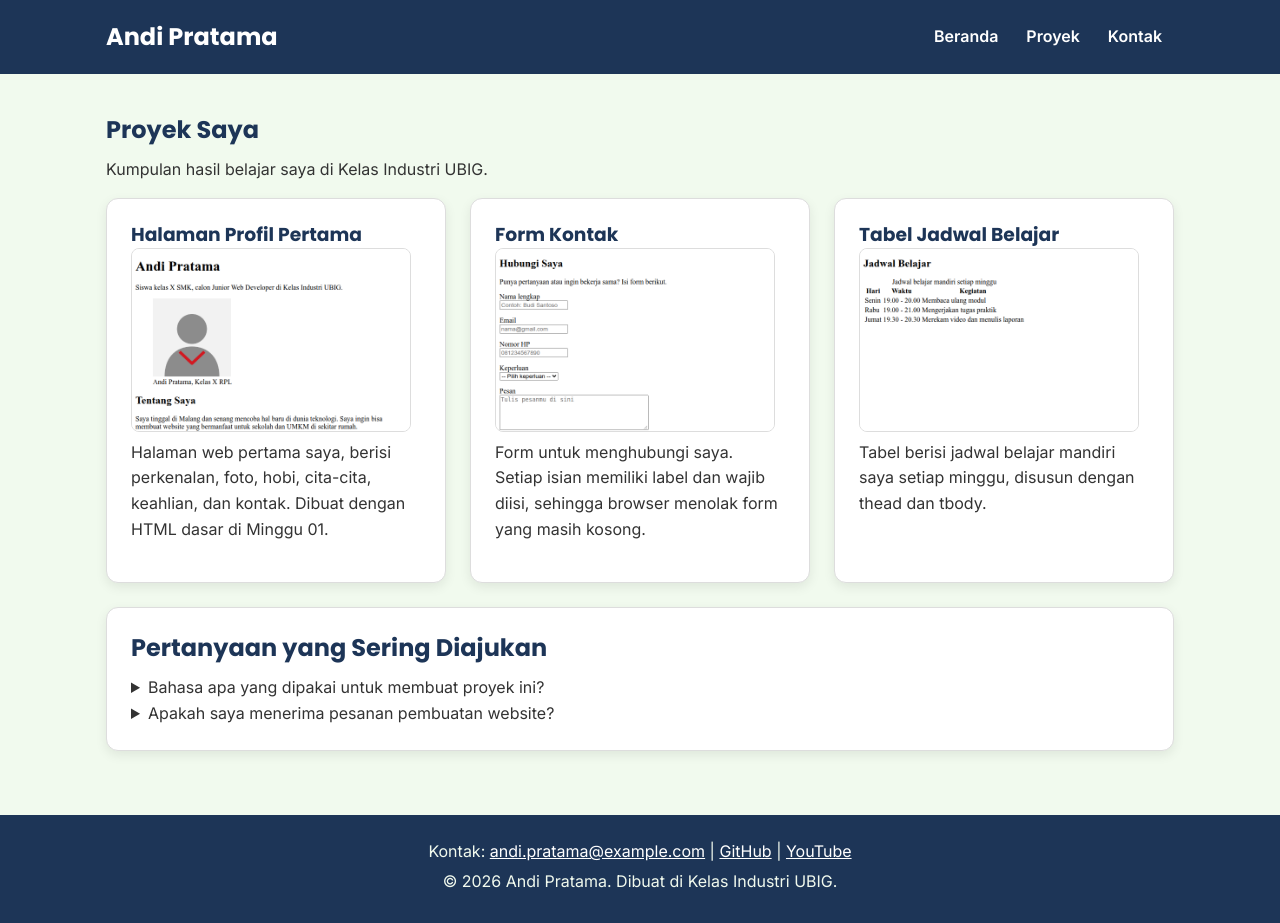
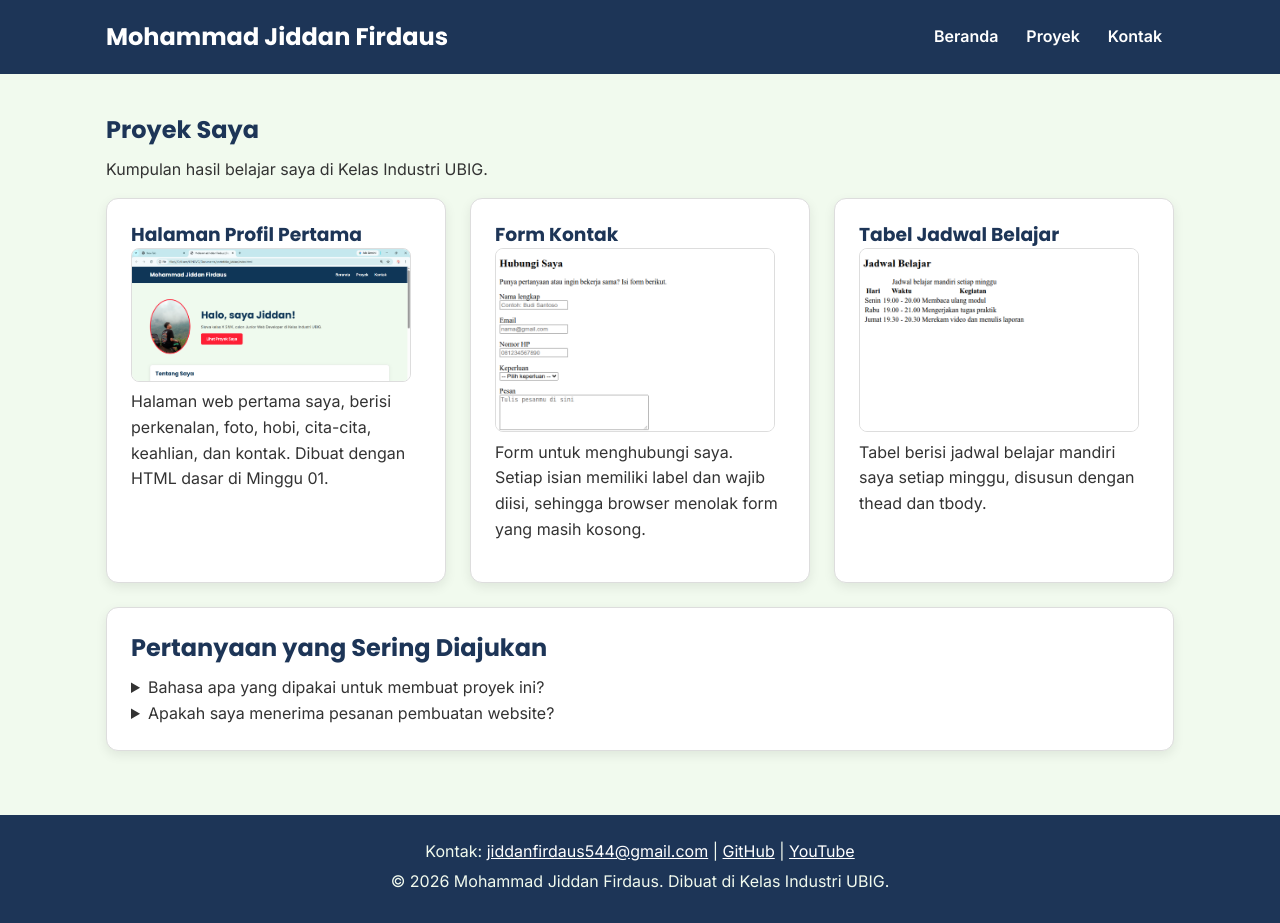
Before and after one commit to Jiddan25/portofolio_jiddan, a plain HTML site: page proyek.html in a window 1280 px wide. Drawn offline with Linux system fonts and the light colour scheme.

Commit message:
Menambahkan file portofolio lengkap

```diff
--- a/proyek.html
+++ b/proyek.html
@@ -3,7 +3,7 @@
 <head>
   <meta charset="UTF-8">
   <meta name="viewport" content="width=device-width, initial-scale=1.0">
-  <title>Andi Pratama | Proyek</title>
+  <title>Mohammad Jiddan Firdaus | Proyek</title>
   <link rel="preconnect" href="https://fonts.googleapis.com">
   <link rel="preconnect" href="https://fonts.gstatic.com" crossorigin>
   <link href="https://fonts.googleapis.com/css2?family=Inter:wght@400;600&family=Poppins:wght@600;700&display=swap" rel="stylesheet">
@@ -12,7 +12,7 @@
 <body>
   <header>
     <div class="container navbar">
-      <h1>Andi Pratama</h1>
+      <h1>Mohammad Jiddan Firdaus</h1>
       <nav class="menu-laptop">
         <ul>
           <li><a href="index.html">Beranda</a></li>
@@ -43,7 +43,7 @@
         <div class="daftar-kartu">
           <article class="kartu">
             <h3>Halaman Profil Pertama</h3>
-            <img src="img/proyek-profil.png" alt="Tangkapan layar halaman profil Andi Pratama" width="280">
+            <img src="img/Fotoprofil.png" alt="Tangkapan layar halaman profil Andi Pratama" width="280">
             <p>Halaman web pertama saya, berisi perkenalan, foto, hobi, cita-cita, keahlian, dan kontak. Dibuat dengan HTML dasar di Minggu 01.</p>
           </article>
 
@@ -77,10 +77,10 @@
   </main>
 
   <footer>
-    <p>Kontak: <a href="mailto:andi.pratama@example.com">andi.pratama@example.com</a> |
-      <a href="https://github.com/" target="_blank">GitHub</a> |
-      <a href="https://www.youtube.com/" target="_blank">YouTube</a></p>
-    <p>&copy; 2026 Andi Pratama. Dibuat di Kelas Industri UBIG.</p>
+    <p>Kontak: <a href="mailto:jiddanfirdaus544@gmail.com">jiddanfirdaus544@gmail.com</a> |
+      <a href="https://github.com/jiddan544" target="_blank">GitHub</a> |
+      <a href="https://youtube.com/@Jiddaan" target="_blank">YouTube</a></p>
+    <p>&copy; 2026 Mohammad Jiddan Firdaus. Dibuat di Kelas Industri UBIG.</p>
   </footer>
 </body>
 </html>
```
Also changed, not shown: index.html (+1 -1 lines), kontak.html (+6 -6 lines).
